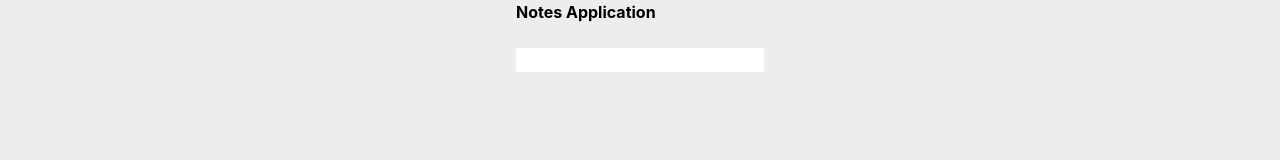
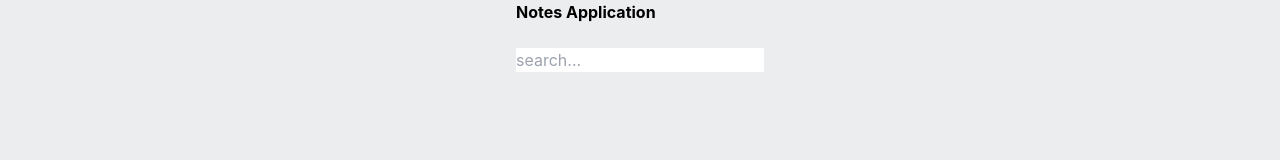
Before and after one commit to riazi-fsi/notebook, a React (Create React App) app: page / in a window 1280 px wide. Shown: the top 160 px of the page. Built offline with nearby package versions, Linux system fonts and the light colour scheme.

Commit message:
search component

```diff
--- a/src/components/Search.js
+++ b/src/components/Search.js
@@ -1,9 +1,20 @@
-import React from 'react'
+import React from 'react';
+import { useDispatch, useSelector } from 'react-redux'
+import { setSearchText } from '../redux/notes/noteSlice'
 
 function Search() {
+  const dispatch = useDispatch();
+  const searchValue = useSelector((state => state.setSearchText))
+  const handleChange = (e) => {
+    const text = e.target.value;
+    dispatch(setSearchText(text))
+  }
   return (
     <div>
-      <input type="text" className='mt-6' value={''}/>
+      <input type="text" className='mt-6'
+        placeholder='search...'
+        onChange={handleChange}
+        value={searchValue} />
     </div>
   )
 }
```
